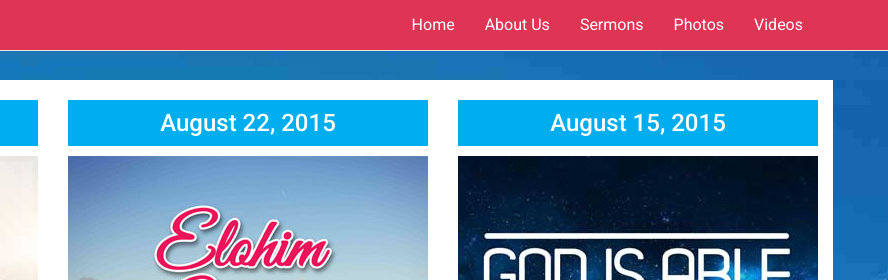
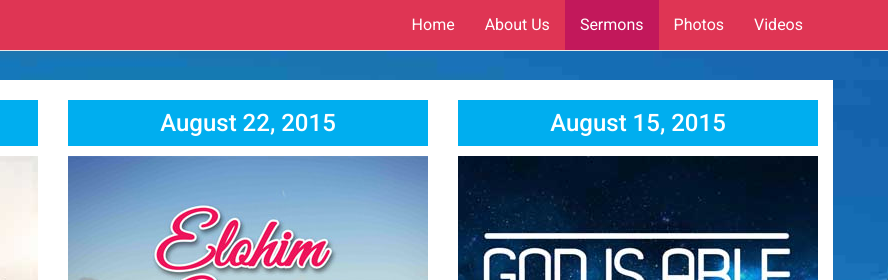
Before and after one commit to jesusiswonderful/jesusiswonderful.github.io, a plain HTML site: page sermons.html in a window 1280 px wide. Shown: the top 280 px of the page, 392-1280 px from the left. Drawn offline with nearby package versions, Linux system fonts and the light colour scheme.

Commit message:
Active Menu
Making the link of the menu to be active on the navigation.

```diff
--- a/sermons.html
+++ b/sermons.html
@@ -27,7 +27,7 @@
 		  <ul class="nav navbar-nav">
 			<li><a href="index.html#home">Home</a></li>
 			<li><a href="index.html#about">About Us</a></li>
-			<li><a  href="sermons.html">Sermons</a></li>
+			<li class="active"><a  href="sermons.html">Sermons</a></li>
 			<li><a href="photos.html">Photos</a></li>
 			<li><a href="videos.html">Videos</a></li>
 			<!--<li><a href="https://www.facebook.com/JIW.jesusiswonderful?fref=ts"><i class="fa fa-facebook-official"></i> Like Us on Facebook</a></li>-->
```
